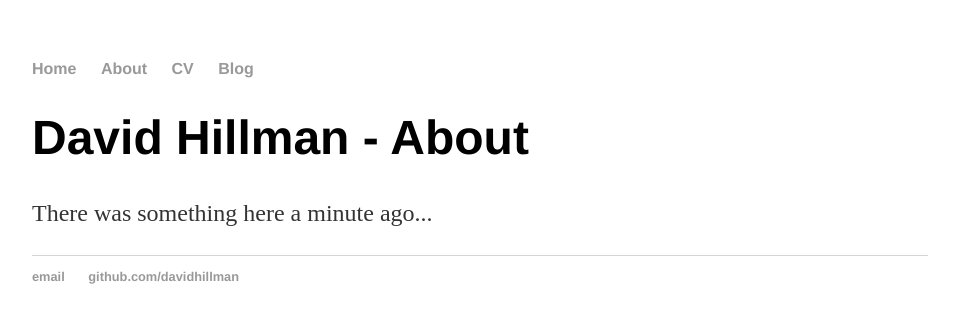
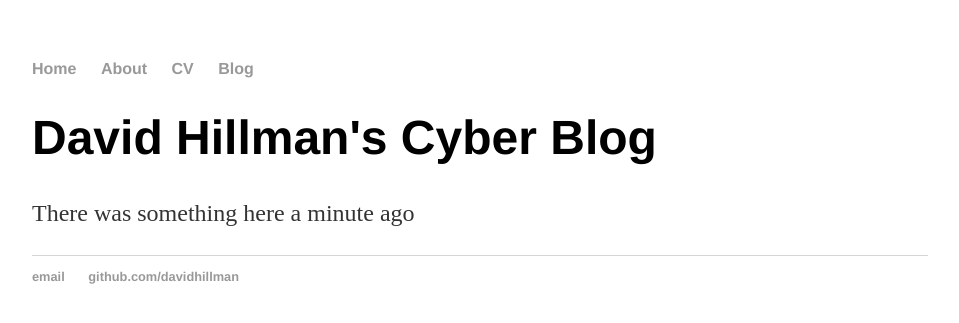
Before and after one commit to DavidHillman/davidhillman.github.io, a Jekyll site: the page built from about/index.html, in a window 1280 px wide. Shown: the top 323 px of the page, without its empty margins (160-1119 px from the left). Built offline with Jekyll 4.4.1, drawn with Linux system fonts in a browser that asks for light colours.

Commit message:
Update index.html

```diff
--- a/about/index.html
+++ b/about/index.html
@@ -1,8 +1,6 @@
 ---
 layout: default
-title: David Hillman, Cyber Active
+title: David Hillman's Cyber Blog
 ---
-<div class="blurb">
-	<h1>David Hillman - About</h1>
-	<p>There was something here a minute ago...</p>
-</div><!-- /.blurb -->
+<h1>{{ page.title }}</h1>
+<p>There was something here a minute ago</p>
```
